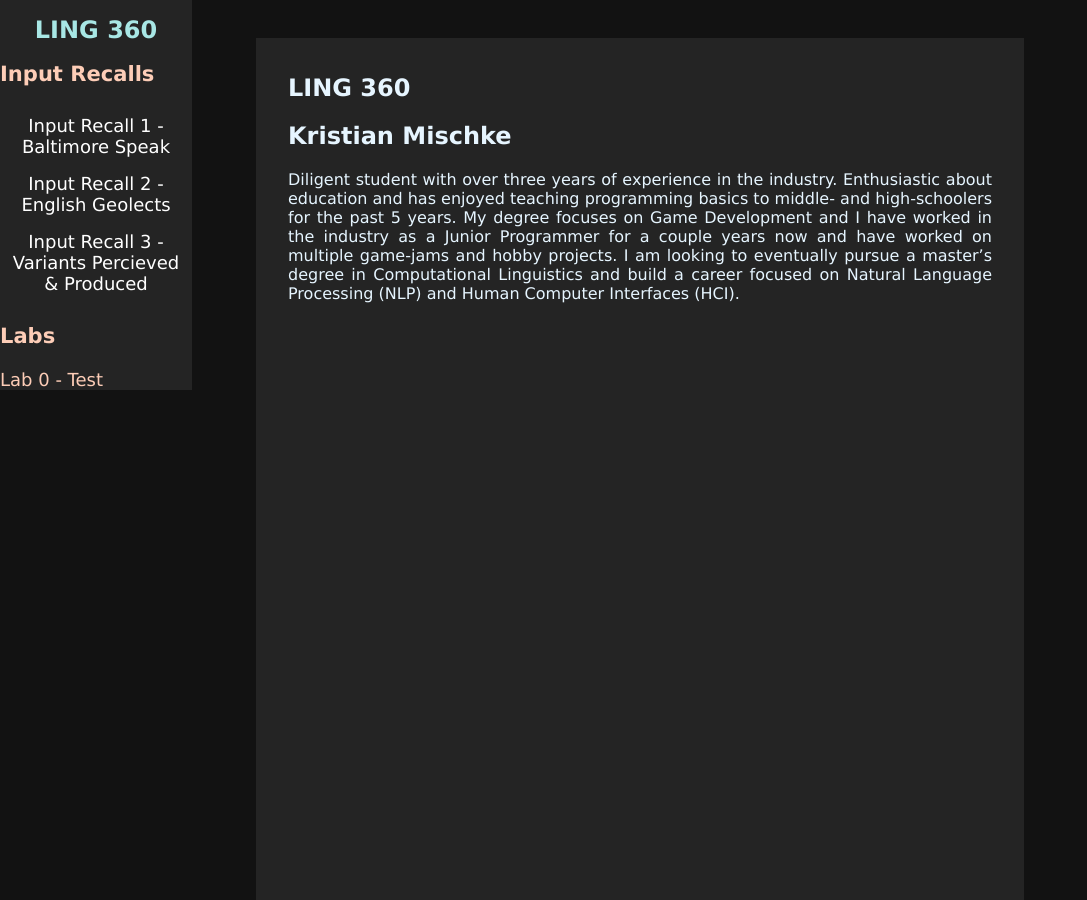
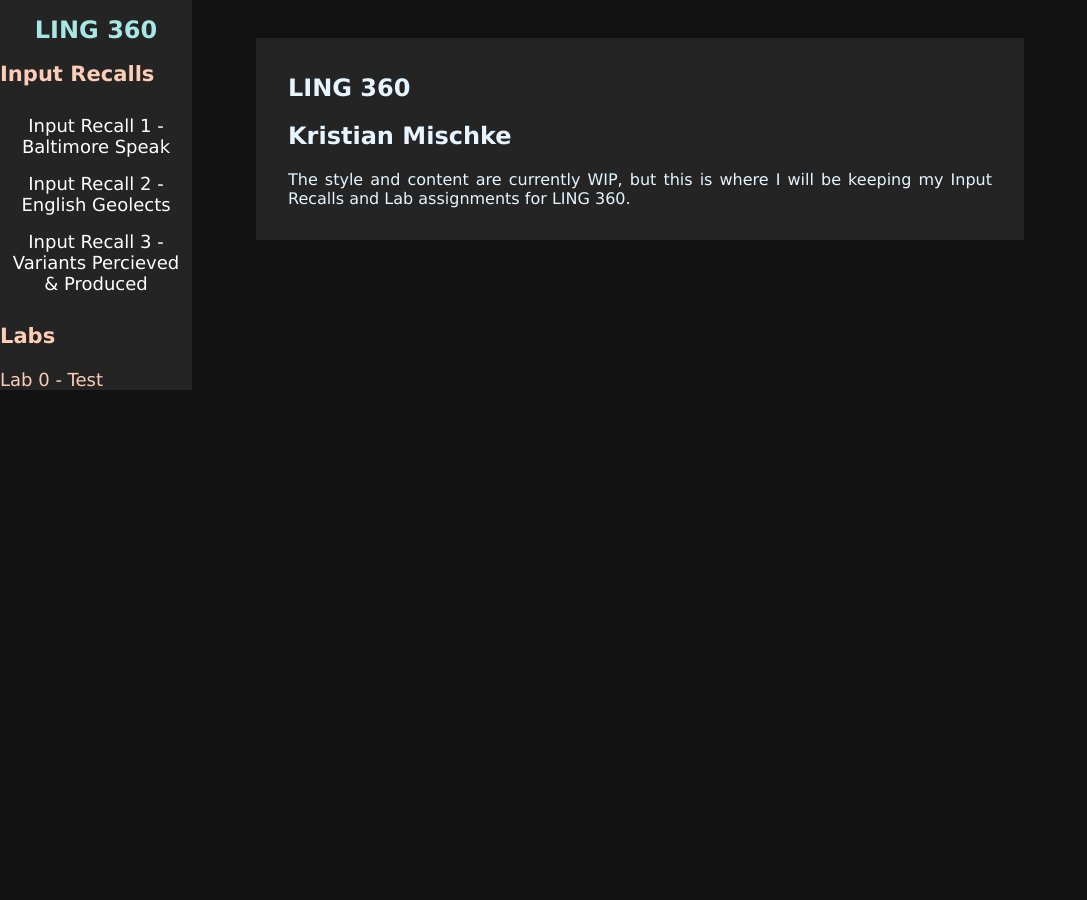
Before and after one commit to KristianMischke/ling-360, a Jekyll site: the page built from index.html, in a window 1280 px wide and 900 px high. Shown: the whole window, without its empty margins (0-1087 px from the left). Built offline with Jekyll 4.4.1, drawn with Linux system fonts in a browser that asks for light colours.

Commit message:
Removing body content expanding for now. Adjusting index intro text

```diff
--- a/_layouts/default.html
+++ b/_layouts/default.html
@@ -30,7 +30,7 @@
     <footer></footer>
 
     <script src="{{ site.baseurl }}/js/menu.js"></script>
-    <script src="{{ site.baseurl }}/js/body.js"></script>
+    <!--<script src="{{ site.baseurl }}/js/body.js"></script>-->
 
 </body>
 </html>
--- a/index.html
+++ b/index.html
@@ -8,14 +8,7 @@ home: "true"
       <!--<img class="profile-pic" src="media/images/profile_0.JPG" />-->
       <h1>LING 360</h1>
       <h2>Kristian Mischke</h2>
-      <p style="text-align: justify">Diligent student with over three years of experience in the industry. Enthusiastic
-         about education and has enjoyed teaching programming basics to middle- and high-schoolers for the past 5 years.
-         My degree focuses on Game Development and I have worked in the industry as a Junior Programmer for a couple
-         years now and have worked on multiple game-jams and hobby projects. I am looking to eventually pursue a
-         master’s degree in Computational Linguistics and build a career focused on Natural Language Processing (NLP)
-         and Human Computer Interfaces (HCI).<!--I love learning languages and have achieved intermediate German fluency
-         and want to bring that fluency higher and pursue other languages like Russian, ancient Greek, and a middle
-         eastern language.--></p>
+      <p style="text-align: justify">The style and content are currently WIP, but this is where I will be keeping my Input Recalls and Lab assignments for LING 360.</p>
    </section>
 
 </div>
```
